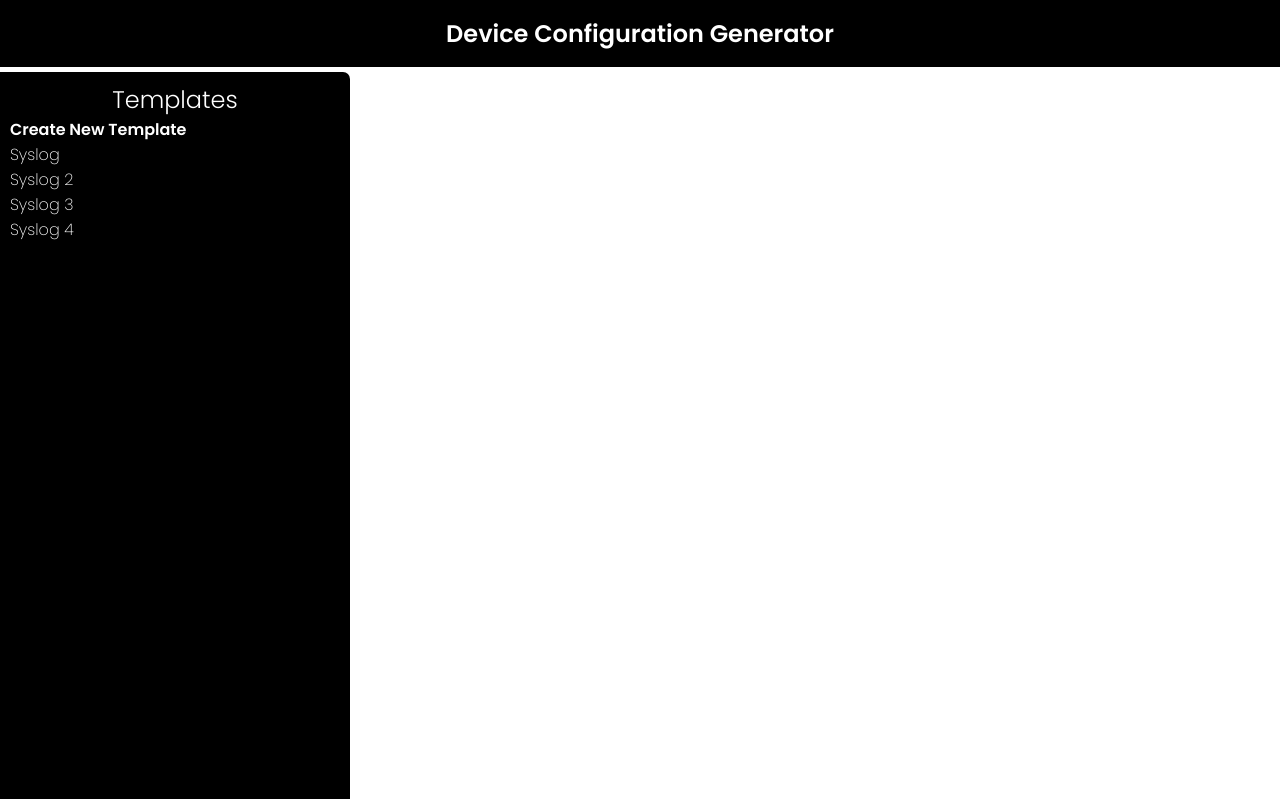
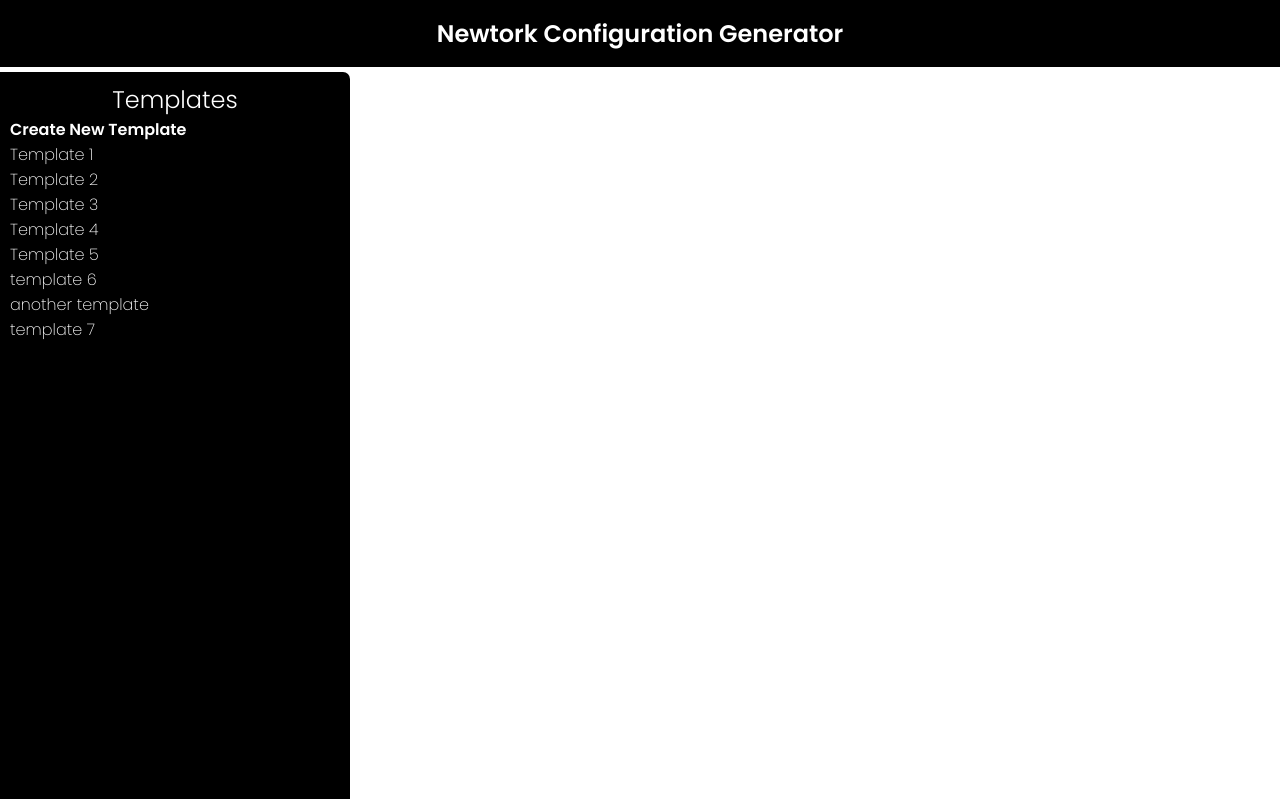
Before and after one commit to zensajnani/network_automation, a Flask app: page / in a window 1280 px wide. Shown: the top 799 px of the page. Run offline with Flask 2, Linux system fonts and the light colour scheme; data comes from the database, SQL or seed files in the repository.

Commit message:
Database functional. Can create new templates from frontend. Jinja working on display_template.html

```diff
--- a/app/__init__.py
+++ b/app/__init__.py
@@ -2,7 +2,7 @@
 
 import os
 from flask import Flask
-from flask_sqlalchemy import SQLAlchemy # to work with SQL database
+# from flask_sqlalchemy import SQLAlchemy # to work with SQL database
 
 # Set basedir variable as absolute path of parent directory
 # which in this case is configGenerator/
--- a/app/pages/templates/syslog.html
+++ b/app/pages/display-template.html
@@ -1,7 +1,9 @@
 <script src="../static/js/script.js"></script>
 <div id="templateBody" class="template-body">
     <div class="title">
-        Syslog {{markup}}
+        <!-- The data we receive from the backend is a tuple of the form (template_id, name, description, markup) -->
+        <!-- This is the Template name -->
+        {{ data[1] }}
     </div>
     <div class="content">
         <form action="">
@@ -11,7 +13,7 @@
             </div>
             <button id="showConfig">Show Configuration</button>
         </form>
-        <textarea class="config-ta" id="config-ta"  oninput="this.style.height = '';this.style.height = this.scrollHeight + 'px'">{{ markup }}</textarea>
+        <textarea class="config-ta" id="config-ta"  oninput="this.style.height = '';this.style.height = this.scrollHeight + 'px'">{{ data[3] }}</textarea>
         <div class="actions">
             <button id="copy">Copy</button>
             <button id="export">Export</button>
--- a/app/pages/index.html
+++ b/app/pages/index.html
@@ -4,15 +4,15 @@
     <meta charset="UTF-8">
     <meta http-equiv="X-UA-Compatible" content="IE=edge">
     <meta name="viewport" content="width=device-width, initial-scale=1.0">
-    <script src="https://code.jquery.com/jquery-3.5.1.min.js" integrity="sha256-9/aliU8dGd2tb6OSsuzixeV4y/faTqgFtohetphbbj0=" crossorigin="anonymous"></script>
-    <script src="../static/js/script.js"></script>
-    <script src="../static/js/createTemplate.js"></script>
+    <script src="https://code.jquery.com/jquery-3.6.0.min.js" integrity="sha256-/xUj+3OJU5yExlq6GSYGSHk7tPXikynS7ogEvDej/m4=" crossorigin="anonymous"></script>
+    <script src="../static/js/script.js" type="module"></script>
+    <script src="../static/js/createTemplate.js" type="module"></script>
     <link rel="stylesheet" href="../static/css/styles.css">
     <title>Device Configs</title>
 </head>
 <body>
     <nav>
-        <h1>Device Configuration Generator</h1>
+        <h1>Newtork Configuration Generator</h1>
     </nav>
     <main>
         <div class="sidebar" id="sidebar">
@@ -20,10 +20,7 @@
             <!-- <a href="{{ url_for('create_template') }}"><h4>Create New Template</h4></a> -->
             <a id="createNewTemplate"><h4>Create New Template</h4></a>
             <ul class="template-names">
-                <li data-template-name="syslog1">Syslog</li>
-                <li data-template-name="syslog2">Syslog 2</li>
-                <li>Syslog 3</li>
-                <li>Syslog 4</li>
+                <li>Loading Templates...</li>
             </ul>
         </div>
         <div class="template-container">
--- a/app/static/css/styles.css
+++ b/app/static/css/styles.css
@@ -76,6 +76,10 @@ main .sidebar h2 {
   text-align: center;
 }
 
+main .sidebar li {
+  cursor: pointer;
+}
+
 main .template-container {
   margin-left: 355px;
   margin-top: 4.5rem;
@@ -105,6 +109,7 @@ main .template-container .template-body .content {
 }
 
 main .template-container .template-body .content .config-ta {
+  display: none;
   width: 100%;
   resize: none;
   background-color: black;
--- a/app/static/css/styles.scss
+++ b/app/static/css/styles.scss
@@ -75,6 +75,9 @@ main {
       font-weight: 300;
       text-align: center;
     }
+    li {
+      cursor: pointer;
+    }
   }
 
   .template-container {
@@ -100,6 +103,7 @@ main {
       .content {
         padding: 1rem;
         .config-ta {
+          display: none;
           width: 100%;
           resize: none;
           background-color: black;
--- a/app/static/js/createTemplate.js
+++ b/app/static/js/createTemplate.js
@@ -1,15 +1,15 @@
+
 $(document).ready(function () {
 
     // Display Create New Template HTML on the main page when Create New Template button clicked
     $('#createNewTemplate').click(() => {
-        console.log('Create new Template')
         // AJAX call to receive HTML and display the form without refreshing the page
         $.ajax({
             url: '/create',
             type: 'GET',
             success: (data) => {
-                console.log(data)
                 $('.template-container').html(data)
+                $('#createNewTemplate').unbind('click')
             }
         })
     })
@@ -29,22 +29,27 @@ $(document).ready(function () {
     $('#saveTemplate').click((event) => {
         //prevent default page refresh when button clicked
         event.preventDefault();
+        // save template name and description
+        var templateName = $('#createTemplate-name').val()
+        var templateDesc = $('#createTemplate-desc').val()
         // save value of template markup provided by the user
         var markup = $('#template-markup').val()
         console.log("Save Template")
-        console.log(markup)
         // send variables and markup to the backend to inject in html file of that template
         $.ajax({
             url: '/api/save-template',
             type: 'POST',
         // Send data to backend
         data: {
+            template_name: templateName,
+            template_desc: templateDesc,
             markup: markup,
         },
         success: (data) => {
-            console.log("Successfull sent data to the backend")
-            console.log(data)
             $('#config-ta').html(data)
+            $('#saveTemplate').unbind('click')
+            // Refresh sidebar when template saved to display new template name in sidebar
+            getTemplateNames()
         },
         error: (error) => {
             console.log('There was an error sending the data to the backend: ' )
@@ -73,3 +78,22 @@ function sendVariableToBackend(inputVariables) {
         }
     })
 }
+
+// function to make AJAX GET call to get template names
+function getTemplateNames() {
+    $.ajax({
+        url: '/api/get-template-names',
+        type: 'GET',
+        success: (data) => {
+            $("#sidebar .template-names").empty()
+            // for loop to print all template names in sidebar list
+            var i;
+            for (i = 0; i < data.length; i++) {
+                $("#sidebar .template-names").append('<li>' + data[i] + '</li>')
+            }
+        },
+        error: (data) => {
+            console.log(data)
+        }
+    })
+}
--- a/app/static/js/script.js
+++ b/app/static/js/script.js
@@ -4,12 +4,31 @@ $(document).ready(function () {
     $('#config-ta').hide()
     $('#actions').hide()
 
-    // instantiate Clipboard js to copy configs
-    // let clipboard = new ClipboardJS('#copy');
 
-    // display templates
+    // display template names in the sidebar
+    getTemplateNames()
+
+    // function to make AJAX GET call to get template names
+    function getTemplateNames() {
+        $.ajax({
+            url: '/api/get-template-names',
+            type: 'GET',
+            success: (data) => {
+                $("#sidebar .template-names").empty()
+                // for loop to print all template names in sidebar list
+                var i;
+                for (i = 0; i < data.length; i++) {
+                    $("#sidebar .template-names").append('<li>' + data[i] + '</li>')
+                }
+            },
+            error: (data) => {
+                console.log(data)
+            }
+        })
+    }
 
     $(".template-names").on('click','li',function (){
+    // $(".template-names").click(() => {
         // Get template name
         var templateName = $(this).text()
         console.log(templateName)
@@ -18,15 +37,15 @@ $(document).ready(function () {
             url: '/display-template',
             type: 'POST',
             // Send data to backend in JSON format
-            contentType: "application/json; charset=utf-8",
-            dataType: "json",
+            // contentType: "application/json; charset=utf-8",
+            // dataType: "json",
             data: {
-                template_name: templateName
+                template_name: templateName     // send template name to the backend
             },
             success: (data) => {
-                console.log("Sent template name to backend")
-                console.log(data)
+                $('.template-container').empty()
                 $('.template-container').html(data)
+                $(".template-names").unbind('click')
             },
             error: () => {
                 console.log("There was an error sending the template name to the backend")
@@ -34,46 +53,46 @@ $(document).ready(function () {
         })
     });
 
-    // // When number of hosts for syslog template are increased or decreased
-    // $('#hostCount').change(() => {
-    //     // Get hosts count
-    //     var hostCount = $('#hostCount').val()
-    //     displaySysHostInput(hostCount)
-    // });
+    // When number of hosts for syslog template are increased or decreased
+    $('#hostCount').change(() => {
+        // Get hosts count
+        var hostCount = $('#hostCount').val()
+        displaySysHostInput(hostCount)
+    });
 
 
-    // // Display Input boxes equal to number of hosts
-    // function displaySysHostInput(hostCount) {
-    //     $('#sysHost').empty();
-    //     // For loop to display multiple input fields
-    //     for (var i = 1; i <= hostCount; i++) {
-    //         $('#sysHost').append("<p id='sysHost'>Enter a syslog host: <input id='getHost' class='get-host' type='text' placeholder='146.36.114.214'></p>")
-    //     }
-    // }
+    // Display Input boxes equal to number of hosts
+    function displaySysHostInput(hostCount) {
+        $('#sysHost').empty();
+        // For loop to display multiple input fields
+        for (var i = 1; i <= hostCount; i++) {
+            $('#sysHost').append("<p id='sysHost'>Enter a syslog host: <input id='getHost' class='get-host' type='text' placeholder='146.36.114.214'></p>")
+        }
+    }
 
-    // // Display multiple lgging hosts equal to number of hosts
-    // function displaySysHostLog() {
-    //     var hostCount = $('#hostCount').val()
-    //     $('#loggingHosts').empty();
-    //     var hosts = document.getElementsByClassName("get-host")
-    //     var i;
-    //     // For loop to get values from the multiple input fields and display in log
-    //     // for (i = 0; i < hostCount; i++) {
-    //     //     $('#loggingHosts').append("<p>logging host <span id='displayHostInConfig'>" + hosts[i].value + "</span></p>")
-    //     // }
+    // Display multiple lgging hosts equal to number of hosts
+    function displaySysHostLog() {
+        var hostCount = $('#hostCount').val()
+        $('#loggingHosts').empty();
+        var hosts = document.getElementsByClassName("get-host")
+        var i;
+        // For loop to get values from the multiple input fields and display in log
+        // for (i = 0; i < hostCount; i++) {
+        //     $('#loggingHosts').append("<p>logging host <span id='displayHostInConfig'>" + hosts[i].value + "</span></p>")
+        // }
 
-    //     // For textarea
-    //     var configText = "logging trap informational\nlogging history size 10\nlogging history size 10"
-    //     for (i = 0; i < hostCount; i++) {
-    //         console.log(i)
-    //         configText += "\nlogging host " + hosts[i].value
-    //     }
-    //     configText += "\nlogging buffered 128000"
-    //     console.log(configText)
-    //     $('#config-ta').text(configText)
-    //     setHeight($('#config-ta'));
+        // For textarea
+        var configText = "logging trap informational\nlogging history size 10\nlogging history size 10"
+        for (i = 0; i < hostCount; i++) {
+            console.log(i)
+            configText += "\nlogging host " + hosts[i].value
+        }
+        configText += "\nlogging buffered 128000"
+        console.log(configText)
+        // $('#config-ta').text(configText)
+        setHeight($('#config-ta'));
 
-    // }
+    }
 
     // When Show Configuration button pressed
     $('#showConfig').click((event) => {
@@ -83,7 +102,7 @@ $(document).ready(function () {
         $('#config-ta').show()
         $('#actions').show()
         // Display multiple lgging hosts equal to number of hosts
-        // displaySysHostLog(hostCount)
+        displaySysHostLog(hostCount)
 
     })
 
@@ -101,7 +120,7 @@ $(document).ready(function () {
         $('#config-ta').select()
         document.execCommand("copy");
         console.log('Copied: ' + $('#config-ta').val())
-        alert("Copied Configuration");
+        console.log("Copied Configuration");
     });
     // Export config
     $('#export').click(() => {
--- a/app/views.py
+++ b/app/views.py
@@ -1,5 +1,6 @@
 from app import app
 from flask import render_template, request, jsonify
+from .db import connect_to_db, get_template_names, insert_template, display_table, get_template_row
 
 @app.route("/")
 def index():
@@ -15,11 +16,11 @@ def create_template():
 @app.route('/display-template', methods=['GET', 'POST'])
 def display_template():
     # get template name
-    template_name = 'syslog'
+    template_name = request.form['template_name']
+    template_data =  get_template_row(template_name)
     # set path to the templates html file
-    template_html_path = 'templates/' + template_name + '.html'
     #return html of template component
-    return jsonify('', render_template(template_html_path))
+    return jsonify('', render_template('display-template.html', data=template_data))
 
 # Function to receive input variables set by the user in the Create Template form
 @app.route('/api/set-inputs', methods=['GET', 'POST'])
@@ -32,12 +33,28 @@ def set_inputs():
 @app.route('/api/save-template', methods=['GET', 'POST'])
 def save_template():
     # data = request.form['markup']
-    # Get markup for template
+    # Get name, description and markup of the new template
     try:
+        template_name = request.form['template_name']
+        template_desc = request.form['template_desc']
         markup = request.form['markup']
     except:
+        template_name = ""
+        template_desc = ""
         markup = "No Markup Provided"
     print("---------------------------")
     print(f"Markup: {markup}")
+    insert_template(template_name, template_desc, markup)
+    return "Saved Template"
 
-    # return jsonify(markup)
+# get template names to display in the sidebar
+@app.route('/api/get-template-names', methods=['GET', 'POST'])
+def show_template_names():
+    template_names = get_template_names()
+    return jsonify(template_names)
+
+# show the entire templates table from the database
+@app.route('/display-all-templates', methods=['GET', 'POST'])
+def display_all_templates():
+    table = display_table("templates")
+    return jsonify(table)
--- a/requirements1.txt
+++ /dev/null
@@ -1,6 +0,0 @@
-click==7.1.2
-Flask==1.1.2
-itsdangerous==1.1.0
-Jinja2==2.11.3
-MarkupSafe==1.1.1
-Werkzeug==1.0.1
```
Also changed, not shown: app/db.py (+37 -10 lines), app/pages/create-template.html (+2 -5 lines), template_data.db (added), test_database.db (deleted), 2 other files.
